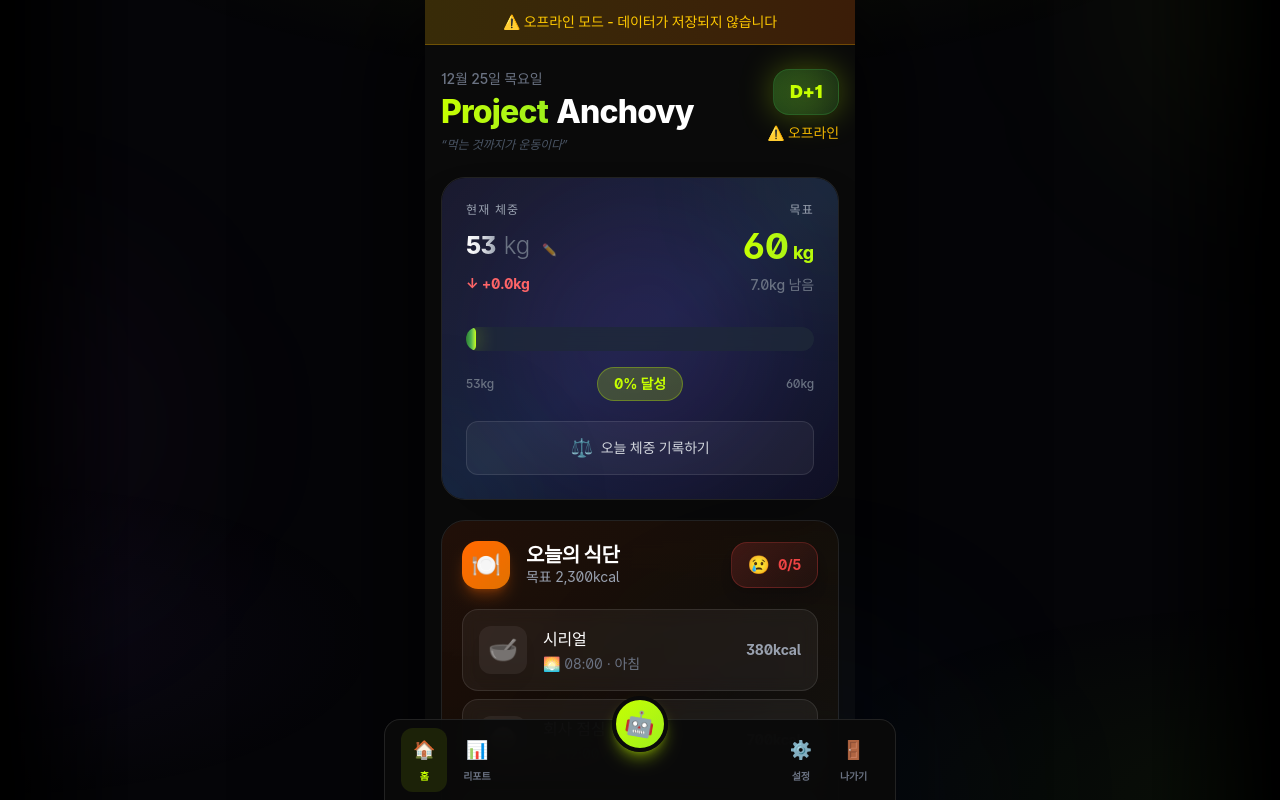
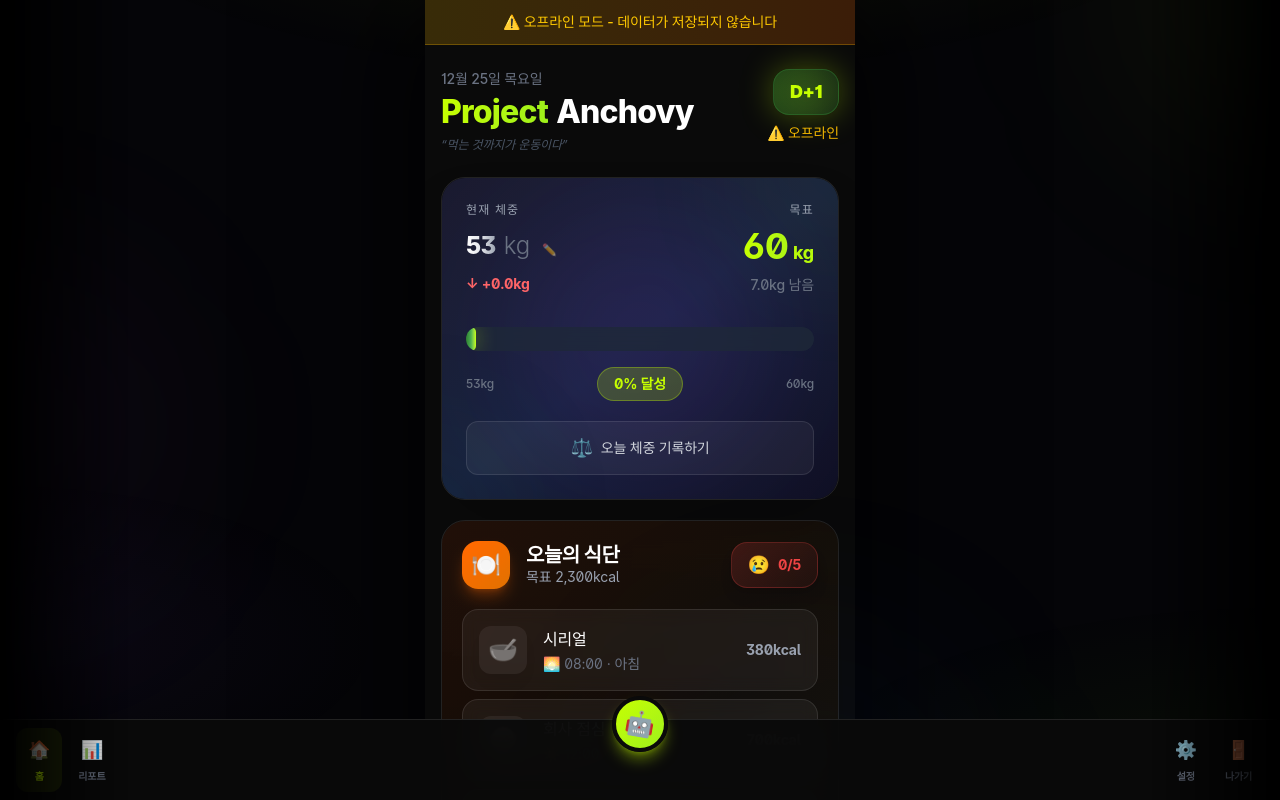
Before and after one commit to ParkChanH/project-anchovy, a Next.js app: page / in a window 1280 px wide. Shown: the top 800 px of the page. Built offline with nearby package versions, Linux system fonts and the light colour scheme; no server answers; a web font is replaced by a local one.

Commit message:
fix: 네비게이션 바 콘텐츠 영역과 동일한 패딩 적용

```diff
--- a/src/app/page.tsx
+++ b/src/app/page.tsx
@@ -286,9 +286,8 @@ function BottomNav({ onAIClick }: { onAIClick: () => void }) {
   );
 
   return (
-    <div className="fixed bottom-0 left-0 right-0 flex justify-center safe-bottom z-50 pointer-events-none">
     <motion.nav
-        className="w-full max-w-lg bg-[#0a0a0a]/95 backdrop-blur-xl border-t border-x border-white/10 rounded-t-2xl pointer-events-auto"
+      className="fixed bottom-0 left-0 right-0 bg-[#0a0a0a]/95 backdrop-blur-xl border-t border-white/10 safe-bottom z-50"
       initial={{ y: 100 }}
       animate={{ y: 0 }}
       transition={{ type: "spring", stiffness: 300, damping: 30 }}
@@ -325,6 +324,5 @@ function BottomNav({ onAIClick }: { onAIClick: () => void }) {
         </div>
       </div>
     </motion.nav>
-    </div>
   );
 }
```
Lines whose indentation alone changed are shown as unchanged.
